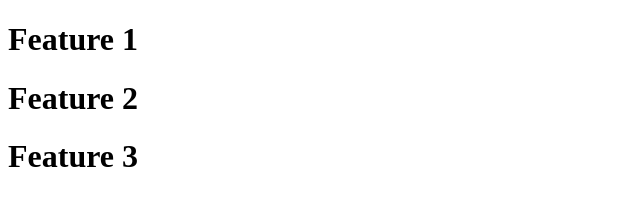
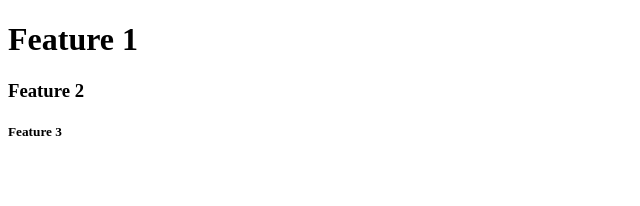
Before and after one commit to recumbentibus0/githubandgit, a website: page index.html in a window 1280 px wide. Shown: the whole page, without its empty margins (0-640 px from the left). Drawn offline with Linux system fonts and the light colour scheme.

Commit message:
change font size for all features

```diff
--- a/index.html
+++ b/index.html
@@ -1,13 +1,13 @@
 <!DOCTYPE html>
 <html lang="en">
-<head>
-    <meta charset="UTF-8">
-    <meta name="viewport" content="width=device-width, initial-scale=1.0">
+  <head>
+    <meta charset="UTF-8" />
+    <meta name="viewport" content="width=device-width, initial-scale=1.0" />
     <title>Document</title>
-</head>
-<body>
-    <h1> Feature 1 </h1>
-    <h1> Feature 2 </h1>
-    <h1> Feature 3 </h1>
-</body>
+  </head>
+  <body>
+    <h1>Feature 1</h1>
+    <h3>Feature 2</h3>
+    <h5>Feature 3</h5>
+  </body>
 </html>
```
